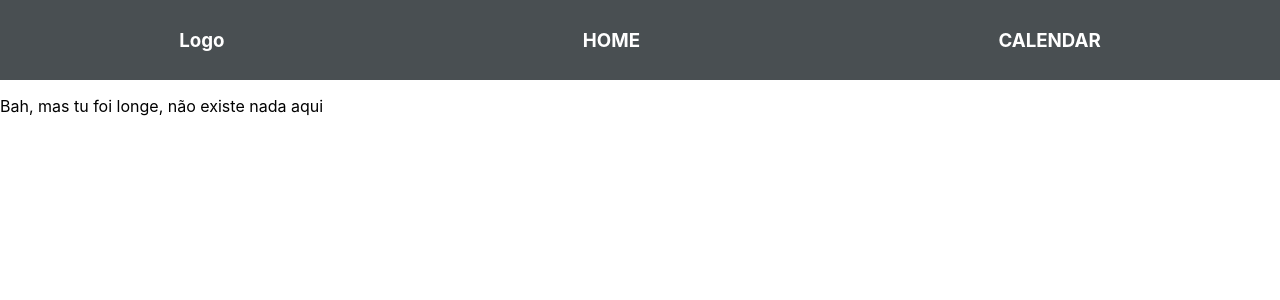
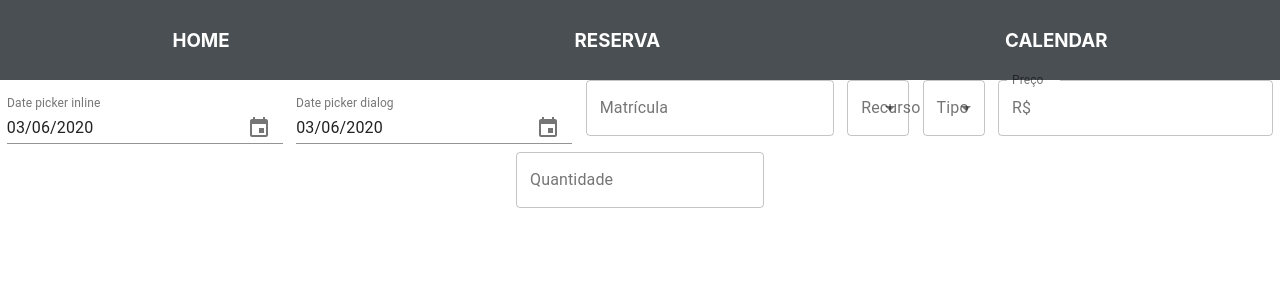
Before and after one commit to Lotusdigital398/t1_verival, a React (Create React App) app: page /reserva in a window 1280 px wide. Shown: the top 300 px of the page. Built offline with nearby package versions, Linux system fonts and the light colour scheme.

Commit message:
Pagina Reserva "Funcional"

```diff
--- a/package.json
+++ b/package.json
@@ -3,6 +3,10 @@
   "version": "0.1.0",
   "private": true,
   "dependencies": {
+    "@date-io/date-fns": "^1.3.13",
+    "@material-ui/core": "^4.10.1",
+    "@material-ui/icons": "^4.9.1",
+    "@material-ui/pickers": "^3.2.10",
     "@testing-library/jest-dom": "^4.2.4",
     "@testing-library/react": "^9.5.0",
     "@testing-library/user-event": "^7.2.1",
--- a/src/client/App.js
+++ b/src/client/App.js
@@ -4,8 +4,9 @@ import { BrowserRouter, Route, Switch } from 'react-router-dom';
 
 // Imports de Components
 // Vale notar que para o React Router, cada componente se trata de uma pagina
+import Home from "./component/Home";
+import Reserva from "./component/Reserva";
 import CalendarComponent from "./component/CalendarComponent";
-import Home from "./component/Home";
 import Error from "./component/Error";
 import Navigation from "./component/Navigation";
 
@@ -20,6 +21,7 @@ class App extends Component {
                     <Switch>
                         <Route path="/" component={Home} exact />
                         <Route path="/calendar" component={CalendarComponent} />
+                        <Route path="/reserva" component={Reserva} />
                         <Route component={Error} />
                     </Switch>
                 </div>
--- a/src/client/component/Navigation.js
+++ b/src/client/component/Navigation.js
@@ -10,16 +10,21 @@ const Navigation = () => {
     };
     return (
         <nav>
-            <h3>Logo</h3>
+
 
 
             <NavLink className="navList" to="/">
                 <h3>Home</h3>
             </NavLink>
 
+            <NavLink className="navList" to="/reserva">
+                <h3>Reserva</h3>
+            </NavLink>
+
             <NavLink className="navList" to="/calendar">
                 <h3>Calendar</h3>
             </NavLink>
+
 
 
         </nav>
--- /dev/null
+++ b/src/client/component/Reserva.js
@@ -0,0 +1,150 @@
+import 'date-fns';
+import React from 'react';
+import Grid from '@material-ui/core/Grid';
+import TextField from '@material-ui/core/TextField';
+
+
+import InputLabel from '@material-ui/core/InputLabel';
+import MenuItem from '@material-ui/core/MenuItem';
+import FormHelperText from '@material-ui/core/FormHelperText';
+import FormControl from '@material-ui/core/FormControl';
+import Select from '@material-ui/core/Select';
+
+
+import {makeStyles} from "@material-ui/core/styles";
+import IconButton from "@material-ui/core/IconButton";
+import Input from "@material-ui/core/Input";
+import FilledInput from "@material-ui/core/FilledInput";
+import OutlinedInput from "@material-ui/core/OutlinedInput";
+import InputAdornment from "@material-ui/core/InputAdornment";
+import Visibility from "@material-ui/icons/Visibility";
+import VisibilityOff from "@material-ui/icons/VisibilityOff";
+
+import DateFnsUtils from '@date-io/date-fns';
+import {
+    MuiPickersUtilsProvider,
+    KeyboardTimePicker,
+    KeyboardDatePicker,
+
+} from '@material-ui/pickers';
+
+
+export default function Reserva() {
+    // The first commit of Material-UI
+    const [selectedDate, setSelectedDate] = React.useState(new Date());
+    const [recurso, setRecurso] = React.useState('');
+    const [tipo, setTipo] = React.useState('');
+    const [valor, setValor] = React.useState('');
+
+    const handleDateChange = (date) => {
+        setSelectedDate(date);
+    };
+
+    const handleChangeRecurso = (event) => {
+        setRecurso(event.target.value);
+    };
+
+    const handleChangeTipo = (event) => {
+        setTipo(event.target.value);
+    };
+
+    const handleChangeValor = (event) => {
+        setValor(event.target.value);
+    };
+
+
+    return (
+        <MuiPickersUtilsProvider utils={DateFnsUtils}>
+            <Grid container justify="space-around">
+                <KeyboardDatePicker
+                    disableToolbar
+                    variant="inline"
+                    format="dd/MM/yyyy"
+                    margin="normal"
+                    id="date-picker-inline"
+                    label="Date picker inline"
+                    value={selectedDate}
+                    onChange={handleDateChange}
+                    KeyboardButtonProps={{
+                        'aria-label': 'change date',
+                    }}
+                />
+                <KeyboardDatePicker
+                    margin="normal"
+                    id="date-picker-dialog"
+                    label="Date picker dialog"
+                    format="dd/MM/yyyy"
+                    value={selectedDate}
+                    onChange={handleDateChange}
+                    KeyboardButtonProps={{
+                        'aria-label': 'change date',
+                    }}
+                />
+
+                <form>
+                    <TextField id="outlined-basic" label="Matrícula" variant="outlined"/>
+                </form>
+                <div>
+
+                    <FormControl variant="outlined">
+                        <InputLabel id="demo-simple-select-outlined-label">Recurso</InputLabel>
+                        <Select
+                            labelId="demo-simple-select-outlined-label"
+                            id="demo-simple-select-outlined"
+                            label="Recurso"
+                            value={recurso}
+                            onChange={handleChangeRecurso}
+                        >
+                            <MenuItem value="">
+                                <em>None</em>
+                            </MenuItem>
+                            <MenuItem value={10}>Ten</MenuItem>
+                            <MenuItem value={20}>Twenty</MenuItem>
+                            <MenuItem value={30}>Thirty</MenuItem>
+                        </Select>
+                    </FormControl>
+                </div>
+                <div>
+                    <FormControl variant="outlined">
+                        <InputLabel id="demo-simple-select-outlined-label">Tipo</InputLabel>
+                        <Select
+                            labelId="demo-simple-select-outlined-label"
+                            id="demo-simple-select-outlined"
+                            label="Tipo"
+                            value={tipo}
+                            onChange={handleChangeTipo}
+                        >
+                            <MenuItem value="">
+                                <em>None</em>
+                            </MenuItem>
+                            <MenuItem value={10}>Ten</MenuItem>
+                            <MenuItem value={20}>Twenty</MenuItem>
+                            <MenuItem value={30}>Thirty</MenuItem>
+                        </Select>
+                    </FormControl>
+                </div>
+
+                <div>
+                    <div>
+                        <FormControl variant="outlined">
+                            <InputLabel htmlFor="outlined-adornment-amount">Preço</InputLabel>
+                            <OutlinedInput
+                                id="outlined-adornment-amount"
+                                value={valor}
+                                onChange={handleChangeValor}
+                                startAdornment={<InputAdornment position="start">R$</InputAdornment>}
+                                labelWidth={60}
+                            />
+                        </FormControl>
+                    </div>
+                </div>
+
+                <form>
+                    <TextField id="outlined-basic" label="Quantidade" variant="outlined"/>
+                </form>
+
+
+            </Grid>
+        </MuiPickersUtilsProvider>
+    );
+}
```
Also changed, not shown: 1 other file (tests, documents, lock files or other folders).
